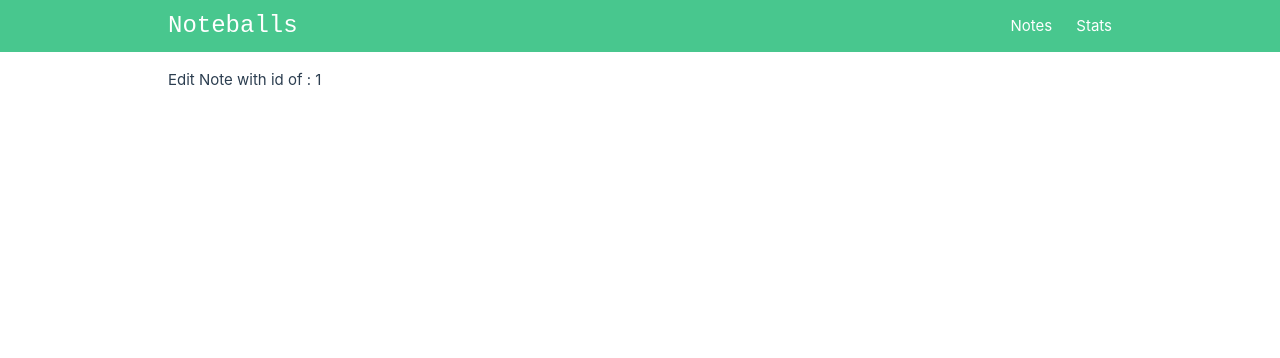
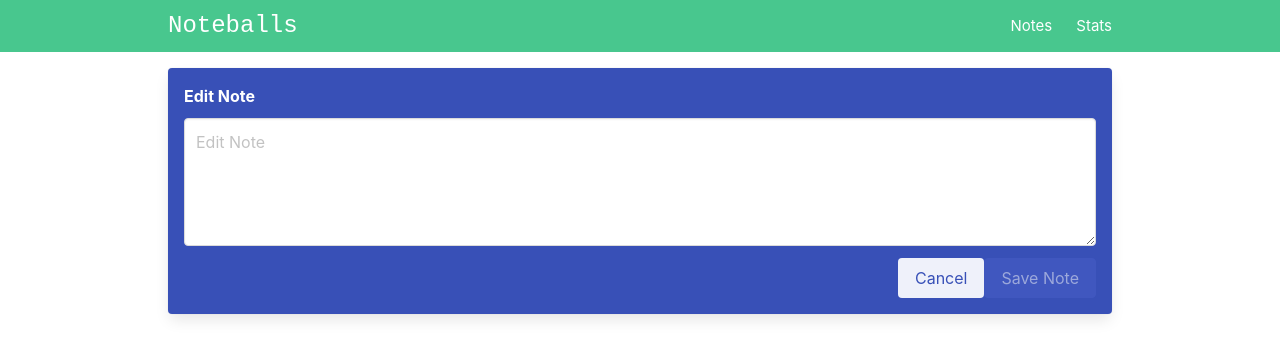
Before and after one commit to coach77777/vue-composition-api-course, a Vue app in the folder vue-composition-api-noteballs/: page /#/editNote/1 in a window 1280 px wide. Shown: the top 358 px of the page. Built offline with nearby package versions, Linux system fonts and the light colour scheme.

Commit message:
Custom Color, Placeholder & Label Props

```diff
--- a/vue-composition-api-noteballs/src/components/Notes/AddEditNote.vue
+++ b/vue-composition-api-noteballs/src/components/Notes/AddEditNote.vue
@@ -1,5 +1,12 @@
 <template>
-  <div class="card has-background-success-dark p-4 mb-5">
+  <div class="card  mb-5"
+  :class="`has-background-${bgColor}-dark p-4`">
+  <label
+  v-if="label"
+  class="label has-text-white">
+   {{label}}
+  </label>
+
     <div class="field">
       <div class="control">
         <textarea
@@ -7,7 +14,7 @@
     @input="$emit('update:modelValue', $event.target.value)"
     ref="textareaRef"
     class="textarea"
-    placeholder="Add a new note..."
+    :placeholder="props.placeholder"
 />
       </div>
     </div>
@@ -33,6 +40,17 @@
    modelValue: {
     type: String,
     required: true
+  },
+  bgColor: {
+    type: String,
+    default: 'success'
+  },
+  placeholder:{
+    type: String,
+    default: "Type something ..."
+  },
+  label:{
+    type: String
   }
 })
 
--- a/vue-composition-api-noteballs/src/views/VieweditNote.vue
+++ b/vue-composition-api-noteballs/src/views/VieweditNote.vue
@@ -1,12 +1,45 @@
 <template>
 
   <div class="edit-note">
-    <h1>Edit Note with id of : {{ $route.params.id }}</h1>
+    <AddEditNote
+    v-model="noteContent"
+    bgColor="link"
+    placeholder="Edit Note"
+    label="Edit Note"
+    ref="addEditNoteRef">
+      <template #buttons>
+
+      <RouterLink to="/"
+      class="button is-link is-light"
+    >
+    Cancel
+  </RouterLink>
+  <button
+  class="button is-link has-background-link"
+:disabled="!noteContent"
+>
+Save Note
+</button>
+
+      </template>
+    </AddEditNote>
+
   </div>
 </template>
 
 <script setup>
 
+/*
+imports
+*/
+import { ref } from 'vue';
+import AddEditNote from '@/components/Notes/AddEditNote.vue';
+
+/*
+note
+*/
+const noteContent = ref('')
+
 </script>
 
 <style>
```
